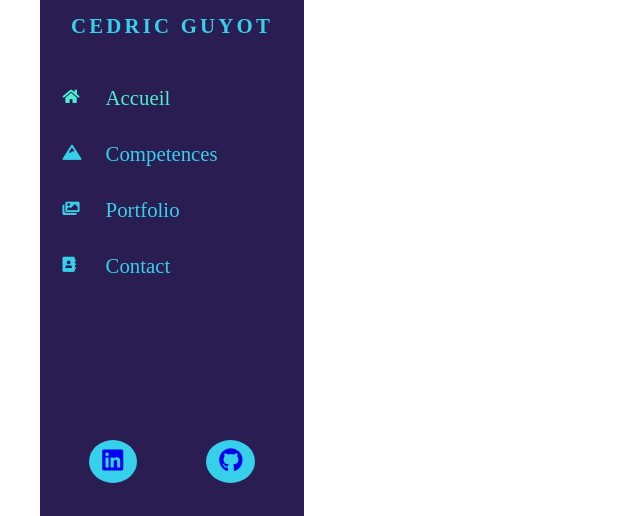
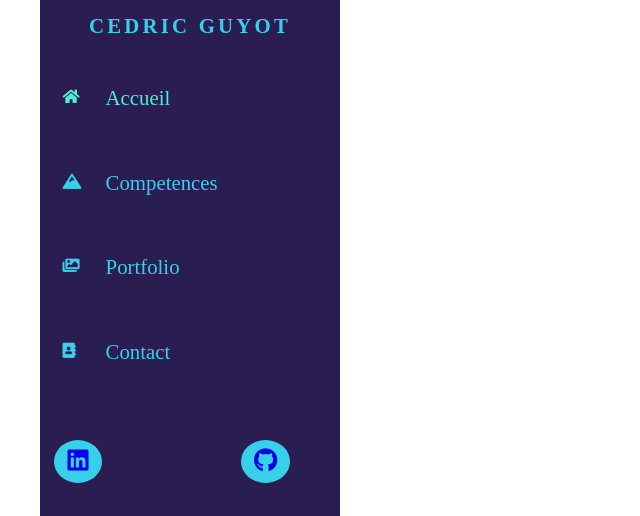
Before and after one commit to WalterX85/myPortfolio, a React (Create React App) app: page / in a window 1280 px wide. Shown: the part 228-744 px from the top of the page, without its empty margins (0-640 px from the left). Built offline with nearby package versions, Linux system fonts and the light colour scheme; a web font is replaced by a local one.

Commit message:
setting style-nav

```diff
--- a/src/styles/components/_navigation.scss
+++ b/src/styles/components/_navigation.scss
@@ -3,7 +3,7 @@
   font-family: $font-1;
   height: 100%;
   min-height: $minHeight;
-  max-width: 264px;
+  min-width: 264px;
   border-radius: $borderRadius;
   position: relative;
   display: grid;
@@ -30,21 +30,24 @@
       img {
         border-radius: 50%;
         box-shadow: 0 0 0 4px $color-3, 0 0 0 8px $color-4, 0 0 0 12px $color-2;
-        width: 60%;
+        width: 150px;
       }
-
       h3 {
         font-size: 1.3rem;
         text-transform: uppercase;
         letter-spacing: .2rem;
         margin-top: 1.5rem;
-        color: $color-5
+        color: $color-5;
       }
     }
   }
   .navigation {
     grid-area: 2;
     padding: 2rem 1rem;
+
+    ul {
+      height: 100%;
+      display: grid;
 
       li {
         padding: 1rem 0 1rem .4rem;
@@ -61,6 +64,7 @@
         .navActive {
           color: $color-4;
         }
+
         i {
           position: absolute;
           font-size: 0.95rem;
@@ -73,7 +77,6 @@
       }
     }
   }
-
   .socialNetwork {
     grid-area: 3;
 
@@ -81,7 +84,7 @@
       display: flex;
       width: 264px;
       padding: 0 14px;
-    justify-content: space-around;
+      justify-content: space-between;
 
       li {
         font-size: 1.5rem;
@@ -121,7 +124,7 @@
       }
     }
   }
-
+}
 @media screen and (max-width: 850px){
   .sidebar {
     display: flex;
@@ -164,3 +167,9 @@
     }
   }
 }
+
+@media screen and (min-width:850px){
+  .sidebar {
+    width: 300px;
+  }
+}
```
Lines whose indentation alone changed are shown as unchanged.
